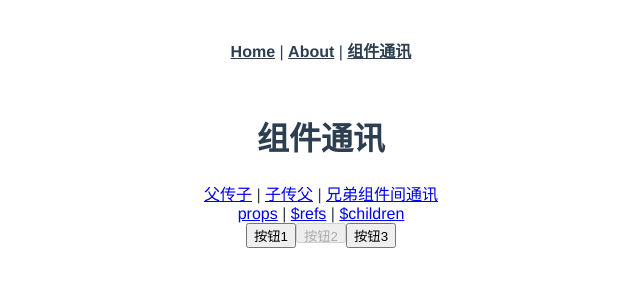
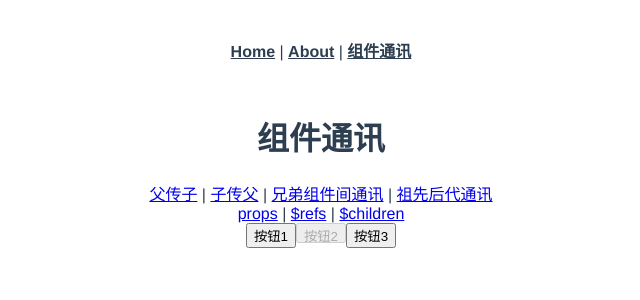
Before and after one commit to AsherSun/vue-study, a Vue app: page /#/communication/parent_to_child/props in a window 1280 px wide. Shown: the top 300 px of the page, without its empty margins (319-959 px from the left). Built offline with nearby package versions, Linux system fonts and the light colour scheme.

Commit message:
feat(ancestors-to-progeny): 祖先后代通讯 - 20%

```diff
--- a/src/router.js
+++ b/src/router.js
@@ -67,6 +67,18 @@ export default new Router({
           path: 'brother',
           name: 'brother',
           component: () => import('./vue-component-study/communication/brother/Index.vue')
+        },
+        {
+          path: 'ancestors-to-progeny',
+          name: 'ancestors-to-progeny',
+          component: () => import('./vue-component-study/communication/ancestors-to-progeny/Index.vue'),
+          children: [
+            {
+              path: 'provide-inject',
+              name: 'provide-inject',
+              component: () => import('./vue-component-study/communication/ancestors-to-progeny/provide-inject/Ancestors.vue'),
+            }
+          ]
         }
       ]
     }
--- a/src/views/Communication.vue
+++ b/src/views/Communication.vue
@@ -3,7 +3,8 @@
     <h1>组件通讯</h1>
     <router-link to="/communication/parent_to_child">父传子</router-link> |
     <router-link to="/communication/child_to_parent">子传父</router-link> |
-    <router-link to="/communication/brother">兄弟组件间通讯</router-link>
+    <router-link to="/communication/brother">兄弟组件间通讯</router-link> |
+    <router-link to="/communication/ancestors-to-progeny">祖先后代通讯</router-link>
     <router-view></router-view>
   </div>
 </template>
--- /dev/null
+++ b/src/vue-component-study/communication/ancestors-to-progeny/Index.vue
@@ -0,0 +1,7 @@
+<template>
+  <div>
+    <router-link to="/communication/parent_to_child/provide-inject">provide/inject</router-link> |
+    <router-link to="/communication/parent_to_child/refs">$refs</router-link>
+    <router-view></router-view>
+  </div>
+</template>
```
Also changed, not shown: src/vue-component-study/communication/ancestors-to-progeny/provide-inject/Ancestors.vue (added), src/vue-component-study/communication/ancestors-to-progeny/provide-inject/AncestorsChild.vue (added), src/vue-component-study/communication/ancestors-to-progeny/provide-inject/Progeny.vue (added).
